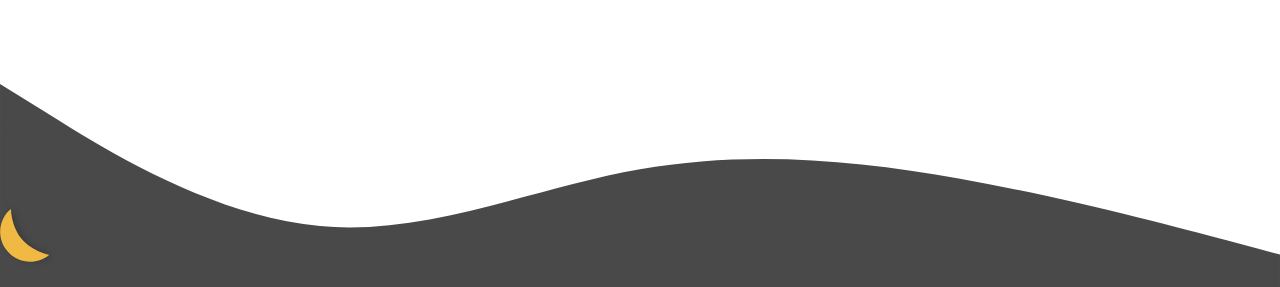
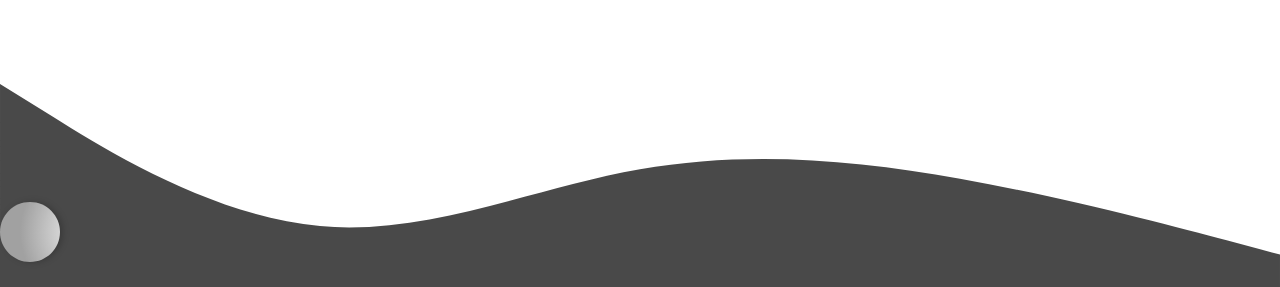
Before and after one commit to semyluase/semyluase.github.io, a plain HTML site: page index.html in a window 1280 px wide. Both pictures are taken after a click on the icon 30 px from the left and 745 px from the top of the page. Shown: the part 513-800 px from the top of the page. Drawn offline with nearby package versions, Linux system fonts and the light colour scheme; some packages are replaced by stand-ins of ours; a script that the page names is missing; a web font is replaced by a local one.

Commit message:
dark mode

```diff
--- a/assets/js/myJS.js
+++ b/assets/js/myJS.js
@@ -12,15 +12,13 @@ let typed2 = new Typed('.works', {
 });
 
 const moonPath =
-    'M32 50C32 77.6142 50.5 100 50.5 100C22.8858 100 0.5 77.6142 0.5 50C0.5 22.3858 22.8858 0 50.5 0C50.5 0 32 22.3858 32 50Z';
+    'M100 50C100 77.6142 77.6142 100 50 100C22.3858 100 0 77.6142 0 50C0 22.3858 22.3858 0 50 0C77.6142 0 100 22.3858 100 50Z';
 
 const sunPath =
     'M100 50C100 77.6142 77.6142 100 50 100C22.3858 100 0 77.6142 0 50C0 22.3858 22.3858 0 50 0C77.6142 0 100 22.3858 100 50Z';
 
 const darkMode = document.querySelector('#darkMode');
 const html = document.querySelector('html');
-
-console.log(html.dataset.colorMode);
 
 let toggle = false;
 
@@ -38,7 +36,25 @@ darkMode.addEventListener('click', () => {
         })
         .add({
                 targets: darkMode,
-                rotate: 320,
+                translateY: 250,
+            },
+            '-=550',
+        )
+        .add({
+                targets: darkMode,
+                translateY: 0,
+            },
+            '-=550',
+        )
+        .add({
+                targets: '.sunStopFirst',
+                stopColor: toggle ? 'rgb(200,105,43)' : 'rgb(255,255,255)',
+            },
+            '-=750',
+        )
+        .add({
+                targets: '.sunStopSecond',
+                stopColor: toggle ? 'rgb(239,185,67)' : 'rgb(161,161,161)',
             },
             '-=750',
         )
--- a/index.html
+++ b/index.html
@@ -60,7 +60,7 @@
 					d="M100 50C100 77.6142 77.6142 100 50 100C22.3858 100 0 77.6142 0 50C0 22.3858 22.3858 0 50 0C77.6142 0 100 22.3858 100 50Z"
 					fill="url(#paint0_radial)"
 				/>
-				<defs>
+				<defs class="sunDefs">
 					<radialGradient
 						id="paint0_radial"
 						cx="0"
@@ -69,8 +69,8 @@
 						gradientUnits="userSpaceOnUse"
 						gradientTransform="translate(157.5 50) rotate(-150.226) scale(123.849)"
 					>
-						<stop stop-color="#C8692B" />
-						<stop offset="1" stop-color="#EFB943" />
+						<stop stop-color="#C8692B" class="sunStopFirst" />
+						<stop offset="1" stop-color="#EFB943" class="sunStopSecond" />
 					</radialGradient>
 				</defs>
 			</svg>
```
